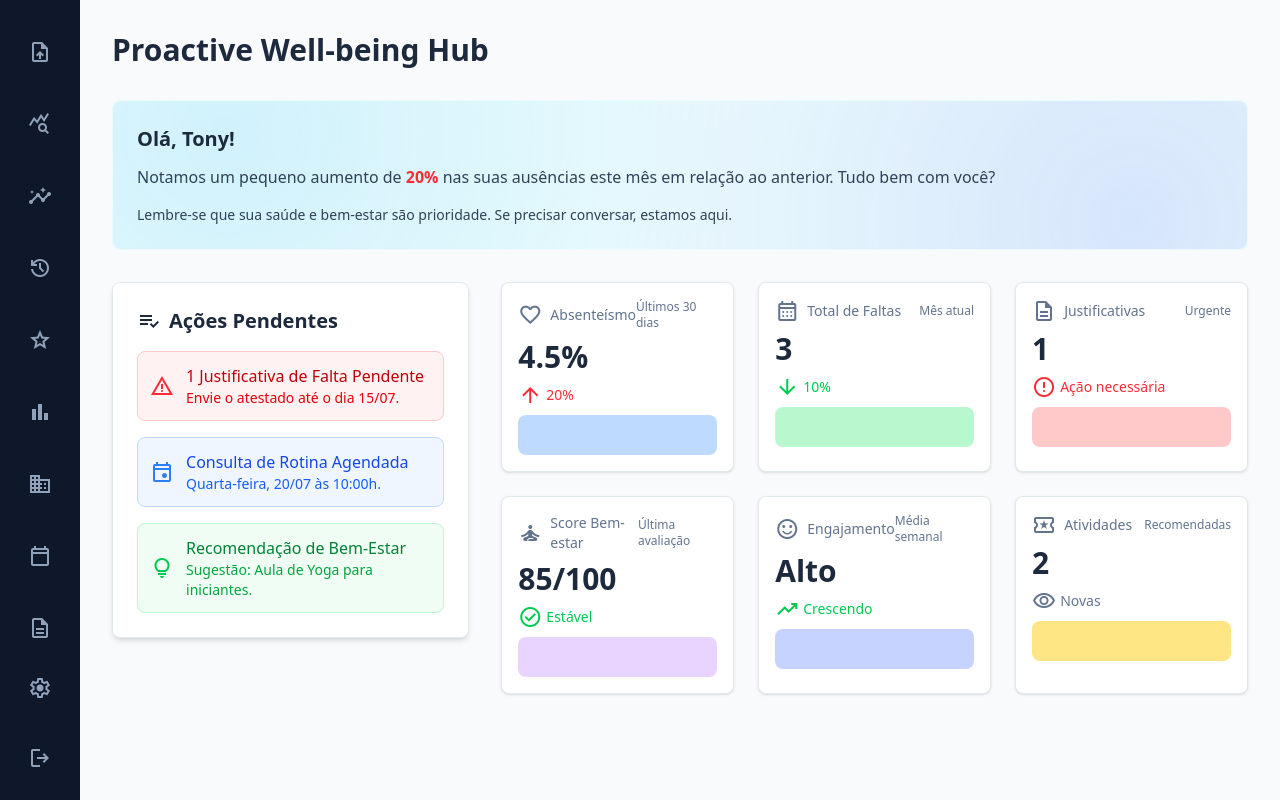
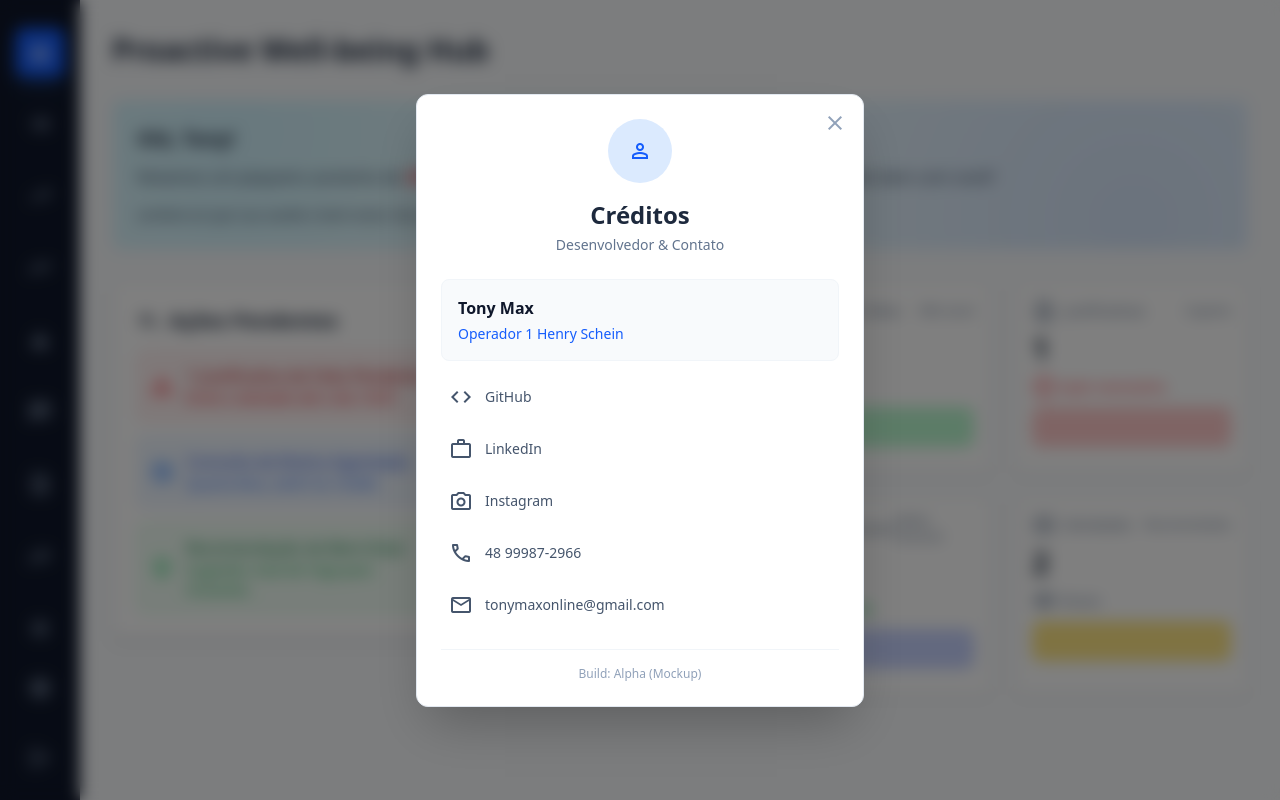
Before and after one commit to YnotMax/app-de-analize-de-pontos-canvas-, a React (Vite) app in the folder painel-bem-estar/: page / in a window 1280 px wide. Both pictures are taken after a click on the button "settings". Built offline with nearby package versions, Linux system fonts and the light colour scheme.

Commit message:
Feat: Reorder sidebar, add credits modal, remove unused links

```diff
--- /dev/null
+++ b/painel-bem-estar/src/components/CreditsModal.tsx
@@ -0,0 +1,69 @@
+import React from 'react';
+
+interface CreditsModalProps {
+    isOpen: boolean;
+    onClose: () => void;
+}
+
+const CreditsModal: React.FC<CreditsModalProps> = ({ isOpen, onClose }) => {
+    if (!isOpen) return null;
+
+    return (
+        <div className="fixed inset-0 bg-black/50 backdrop-blur-sm z-[100] flex items-center justify-center p-4 animate-fade-in">
+            <div className="bg-white dark:bg-slate-800 rounded-xl shadow-2xl max-w-md w-full p-6 border border-slate-200 dark:border-slate-700 relative">
+                <button
+                    onClick={onClose}
+                    className="absolute top-4 right-4 text-slate-400 hover:text-slate-600 dark:hover:text-slate-200 transition-colors"
+                >
+                    <span className="material-symbols-outlined">close</span>
+                </button>
+
+                <div className="text-center mb-6">
+                    <div className="w-16 h-16 bg-blue-100 dark:bg-blue-900/50 rounded-full flex items-center justify-center mx-auto mb-4">
+                        <span className="material-symbols-outlined text-blue-600 dark:text-blue-400 text-3xl">person</span>
+                    </div>
+                    <h2 className="text-2xl font-bold text-slate-800 dark:text-white">Créditos</h2>
+                    <p className="text-slate-500 dark:text-slate-400 text-sm mt-1">Desenvolvedor & Contato</p>
+                </div>
+
+                <div className="space-y-4">
+                    <div className="bg-slate-50 dark:bg-slate-900/50 p-4 rounded-lg border border-slate-100 dark:border-slate-700">
+                        <h3 className="font-semibold text-slate-900 dark:text-white mb-1">Tony Max</h3>
+                        <p className="text-sm text-blue-600 dark:text-blue-400 font-medium">Operador 1 Henry Schein</p>
+                    </div>
+
+                    <div className="space-y-3 text-sm">
+                        <a href="https://github.com/YnotMax?tab=repositories" target="_blank" rel="noopener noreferrer" className="flex items-center text-slate-600 dark:text-slate-300 hover:text-blue-600 dark:hover:text-blue-400 transition-colors p-2 hover:bg-slate-50 dark:hover:bg-slate-800 rounded-lg">
+                            <span className="material-symbols-outlined mr-3 text-xl">code</span>
+                            GitHub
+                        </a>
+                        <a href="https://www.linkedin.com/in/tony-max-da-silva-costa" target="_blank" rel="noopener noreferrer" className="flex items-center text-slate-600 dark:text-slate-300 hover:text-blue-600 dark:hover:text-blue-400 transition-colors p-2 hover:bg-slate-50 dark:hover:bg-slate-800 rounded-lg">
+                            <span className="material-symbols-outlined mr-3 text-xl">work</span>
+                            LinkedIn
+                        </a>
+                        <a href="https://www.instagram.com/tony_max_silva/" target="_blank" rel="noopener noreferrer" className="flex items-center text-slate-600 dark:text-slate-300 hover:text-pink-600 dark:hover:text-pink-400 transition-colors p-2 hover:bg-slate-50 dark:hover:bg-slate-800 rounded-lg">
+                            <span className="material-symbols-outlined mr-3 text-xl">photo_camera</span>
+                            Instagram
+                        </a>
+                        <div className="flex items-center text-slate-600 dark:text-slate-300 p-2">
+                            <span className="material-symbols-outlined mr-3 text-xl">call</span>
+                            48 99987-2966
+                        </div>
+                        <div className="flex items-center text-slate-600 dark:text-slate-300 p-2">
+                            <span className="material-symbols-outlined mr-3 text-xl">mail</span>
+                            tonymaxonline@gmail.com
+                        </div>
+                    </div>
+                </div>
+
+                <div className="mt-6 pt-4 border-t border-slate-100 dark:border-slate-700 text-center">
+                    <p className="text-xs text-slate-400">
+                        Build: Alpha (Mockup)
+                    </p>
+                </div>
+            </div>
+        </div>
+    );
+};
+
+export default CreditsModal;
--- a/painel-bem-estar/src/components/Sidebar.tsx
+++ b/painel-bem-estar/src/components/Sidebar.tsx
@@ -1,37 +1,42 @@
-import React from 'react';
+import React, { useState } from 'react';
 import { NavLink } from 'react-router-dom';
 import clsx from 'clsx';
+import CreditsModal from './CreditsModal';
 
 const Sidebar: React.FC = () => {
+    const [isCreditsOpen, setIsCreditsOpen] = useState(false);
+
     const navItems = [
+        // Priority Items
+        { path: '/department-analysis', icon: 'domain', label: 'Análise de Tendências de Absenteísmo Departamental' },
+        { path: '/hr-analytics', icon: 'query_stats', label: 'HR Command Center: Análise de Frequência' },
+        { path: '/absence-analysis', icon: 'bar_chart', label: 'Analisador Detalhado de Tendências' },
+        { path: '/team-detailed', icon: 'compare_arrows', label: 'Comparação Dinâmica de Frequência' },
+        { path: '/employee-history', icon: 'history', label: 'Timeline de Bem-Estar do Colaborador' },
+        { path: '/personal-scorecard', icon: 'score', label: 'Meu Scorecard de Frequência Pessoal' },
+        { path: '/manager', icon: 'dashboard', label: 'Visão de Gestor Rápida' },
+        { path: '/personal-dashboard', icon: 'person', label: 'Meu Painel de Bem-estar e Frequência' },
+        { path: '/forensics', icon: 'analytics', label: 'Absence Forensics Workbench' },
+        { path: '/executive', icon: 'monitoring', label: 'Visão Geral de Ausências Executiva' },
+        { path: '/team', icon: 'groups', label: 'Visão Geral da Equipe' },
+
+        // Remaining Items
         { path: '/', icon: 'home', label: 'Home' },
-        { path: '/team', icon: 'groups', label: 'Team Overview' },
         { path: '/team-list', icon: 'list', label: 'Team List' },
         { path: '/team-trends', icon: 'trending_up', label: 'Team Trends' },
-        { path: '/team-detailed', icon: 'compare_arrows', label: 'Team Detailed' },
-        { path: '/manager', icon: 'dashboard', label: 'Manager View' },
-        { path: '/executive', icon: 'monitoring', label: 'Executive Overview' },
-        { path: '/forensics', icon: 'analytics', label: 'Forensics' },
-        { path: '/personal-dashboard', icon: 'person', label: 'Personal Dashboard' },
-        { path: '/personal-scorecard', icon: 'score', label: 'Personal Scorecard' },
         { path: '/personal-trends', icon: 'timeline', label: 'Personal Trends' },
         { path: '/wellbeing', icon: 'self_improvement', label: 'Wellbeing' },
         { path: '/import', icon: 'chat', label: 'Import Chat' },
         { path: '/import-wizard', icon: 'upload_file', label: 'Import Wizard' },
-        { path: '/hr-analytics', icon: 'query_stats', label: 'HR Analytics' },
         { path: '/team-analytics', icon: 'insights', label: 'Team Analytics' },
-        { path: '/employee-history', icon: 'history', label: 'Employee History' },
         { path: '/absence-scorecard', icon: 'grade', label: 'Absence Scorecard' },
-        { path: '/absence-analysis', icon: 'bar_chart', label: 'Absence Analysis' },
-        { path: '/department-analysis', icon: 'domain', label: 'Department Analysis' },
-        { path: '/calendar', icon: 'calendar_today', label: 'Calendar' },
-        { path: '/reports', icon: 'description', label: 'Reports' },
     ];
 
     return (
+        <>
             <aside className="w-20 bg-[#0F172A] dark:bg-[#020617] p-4 flex flex-col items-center justify-between text-slate-400 h-screen fixed left-0 top-0 z-50 overflow-y-auto scrollbar-hide">
                 <div className="flex flex-col items-center space-y-6 w-full">
-                <div className="w-10 h-10 bg-blue-600 rounded-lg mb-4 flex items-center justify-center text-white font-bold flex-shrink-0">
+                    <div className="w-10 h-10 bg-blue-600 rounded-lg mb-4 flex items-center justify-center text-white font-bold flex-shrink-0" title="Build: Alpha (Mockup)">
                         HS
                     </div>
 
@@ -55,7 +60,11 @@ const Sidebar: React.FC = () => {
                 </div>
 
                 <div className="flex flex-col items-center space-y-6 mt-4">
-                <button className="p-2 rounded-lg hover:bg-slate-700/50 text-slate-400 hover:text-slate-200">
+                    <button
+                        onClick={() => setIsCreditsOpen(true)}
+                        className="p-2 rounded-lg hover:bg-slate-700/50 text-slate-400 hover:text-slate-200"
+                        title="Configurações & Créditos"
+                    >
                         <span className="material-symbols-outlined text-2xl">settings</span>
                     </button>
                     <button className="p-2 rounded-lg hover:bg-slate-700/50 text-slate-400 hover:text-slate-200">
@@ -63,6 +72,9 @@ const Sidebar: React.FC = () => {
                     </button>
                 </div>
             </aside>
+
+            <CreditsModal isOpen={isCreditsOpen} onClose={() => setIsCreditsOpen(false)} />
+        </>
     );
 };
 
```
Lines whose indentation alone changed are shown as unchanged.
